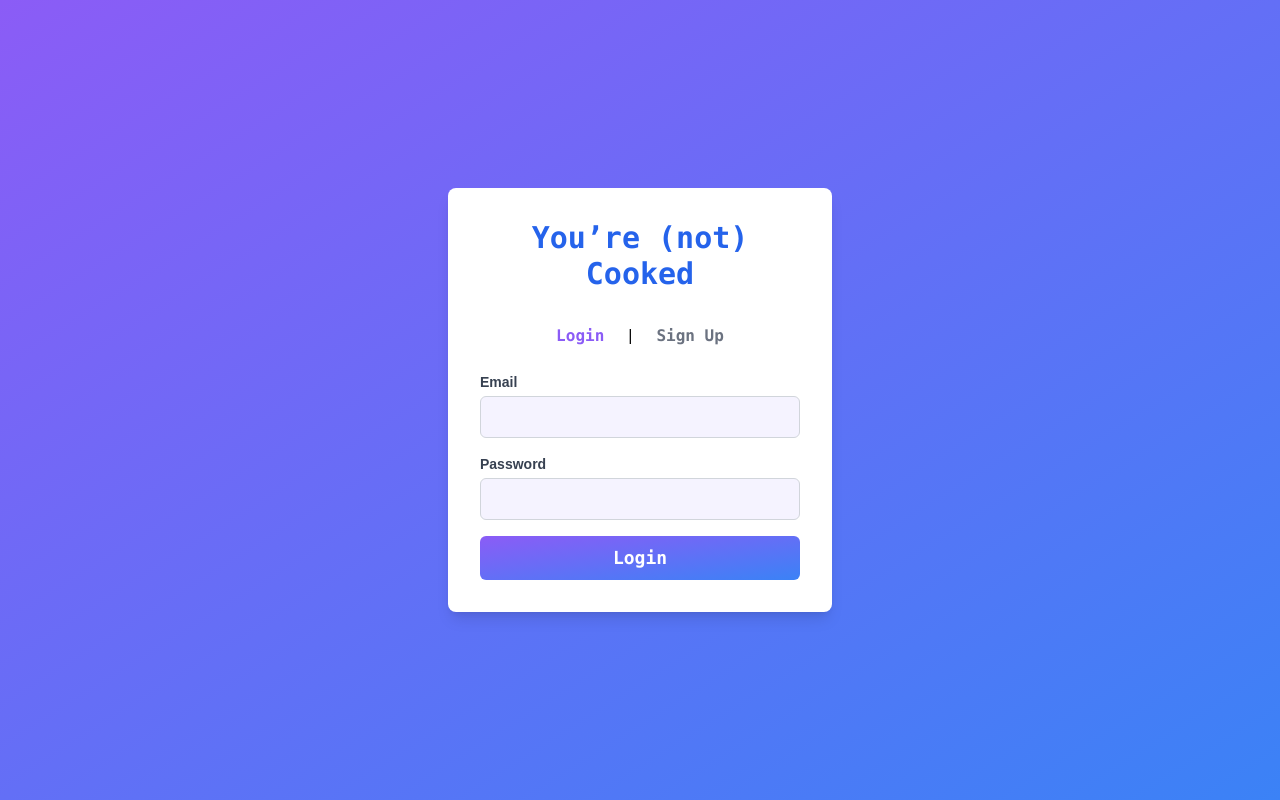
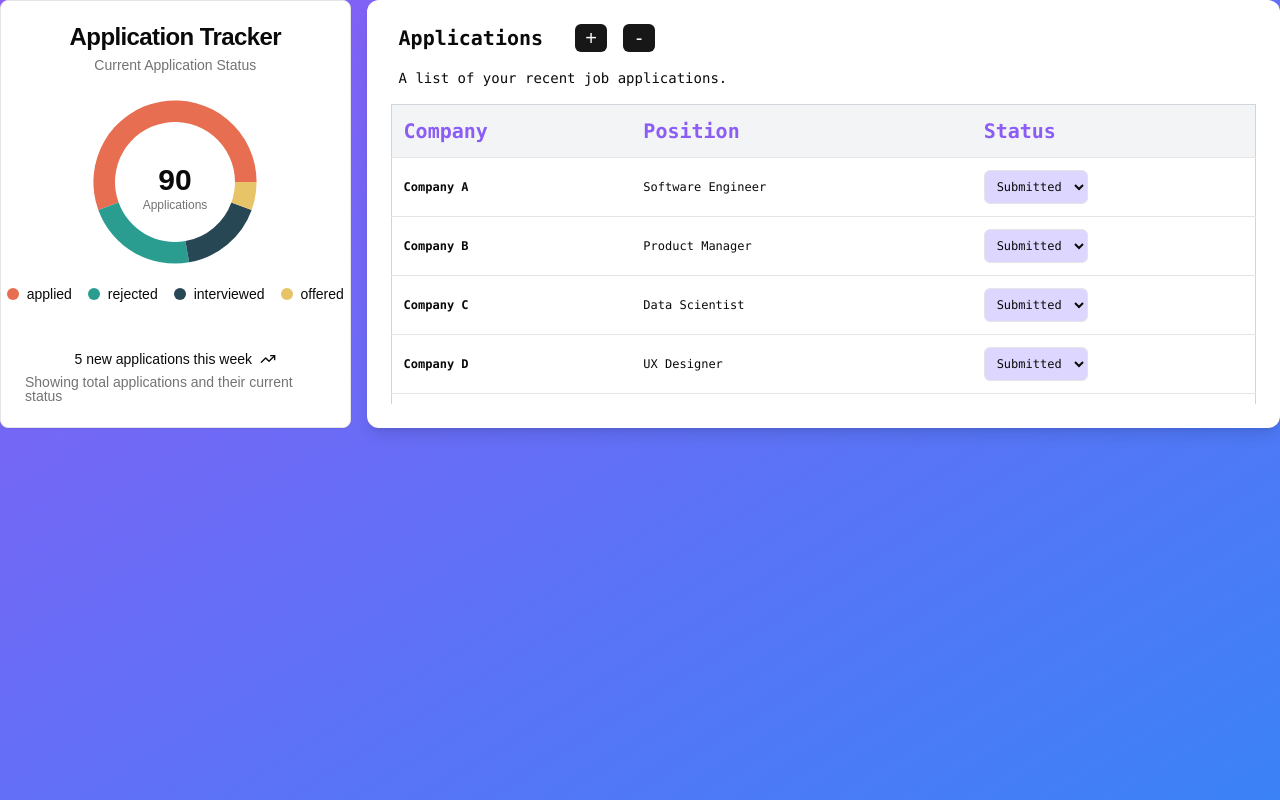
Before and after one commit to dyune/yourecooked.com, a Next.js app in the folder frontend/yourecooked.com/: page / in a window 1280 px wide. Built offline with nearby package versions, Linux system fonts and the light colour scheme.

Commit message:
update changes

```diff
--- a/frontend/yourecooked.com/src/app/page.js
+++ b/frontend/yourecooked.com/src/app/page.js
@@ -11,7 +11,7 @@ export default function Home() {
 
     return (
         <div className="flex flex-col gap-2">
-            <Login/>
+            <TableDemo/>
         </div>
     );
 }
```
